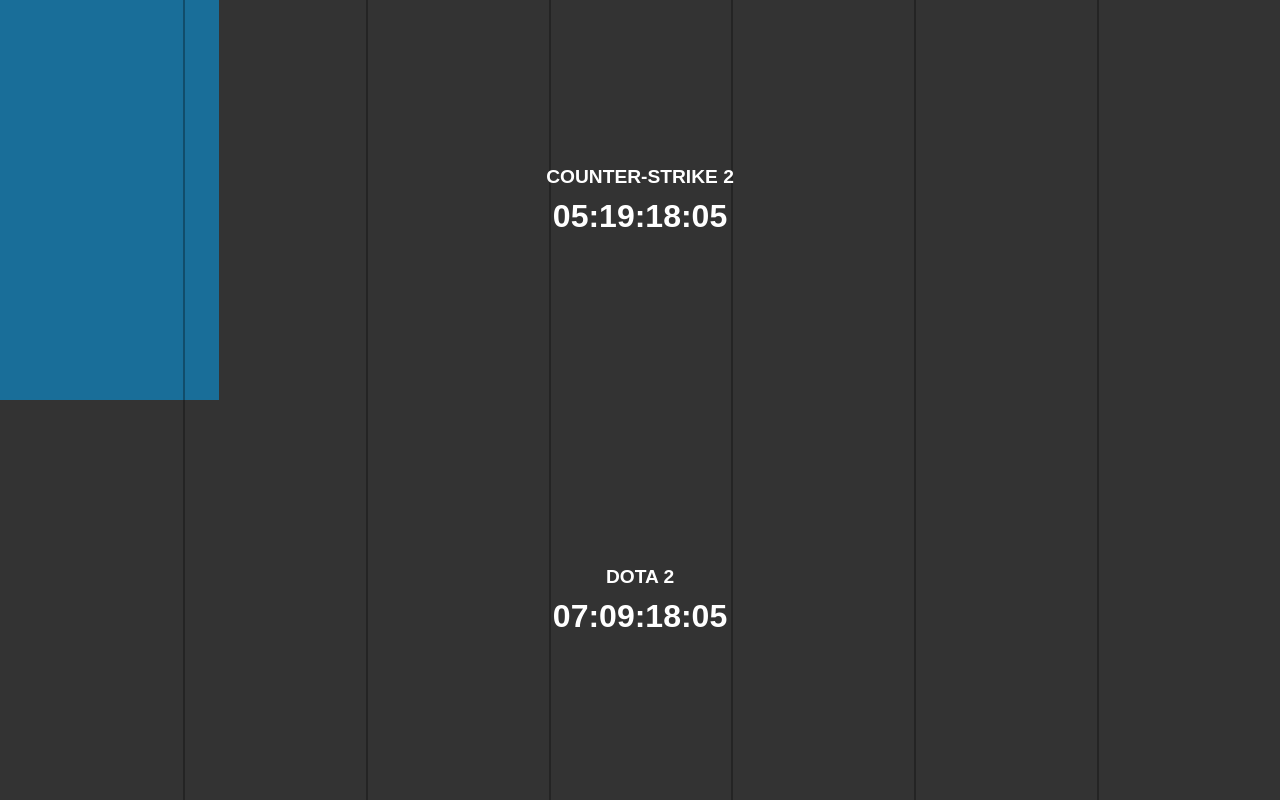
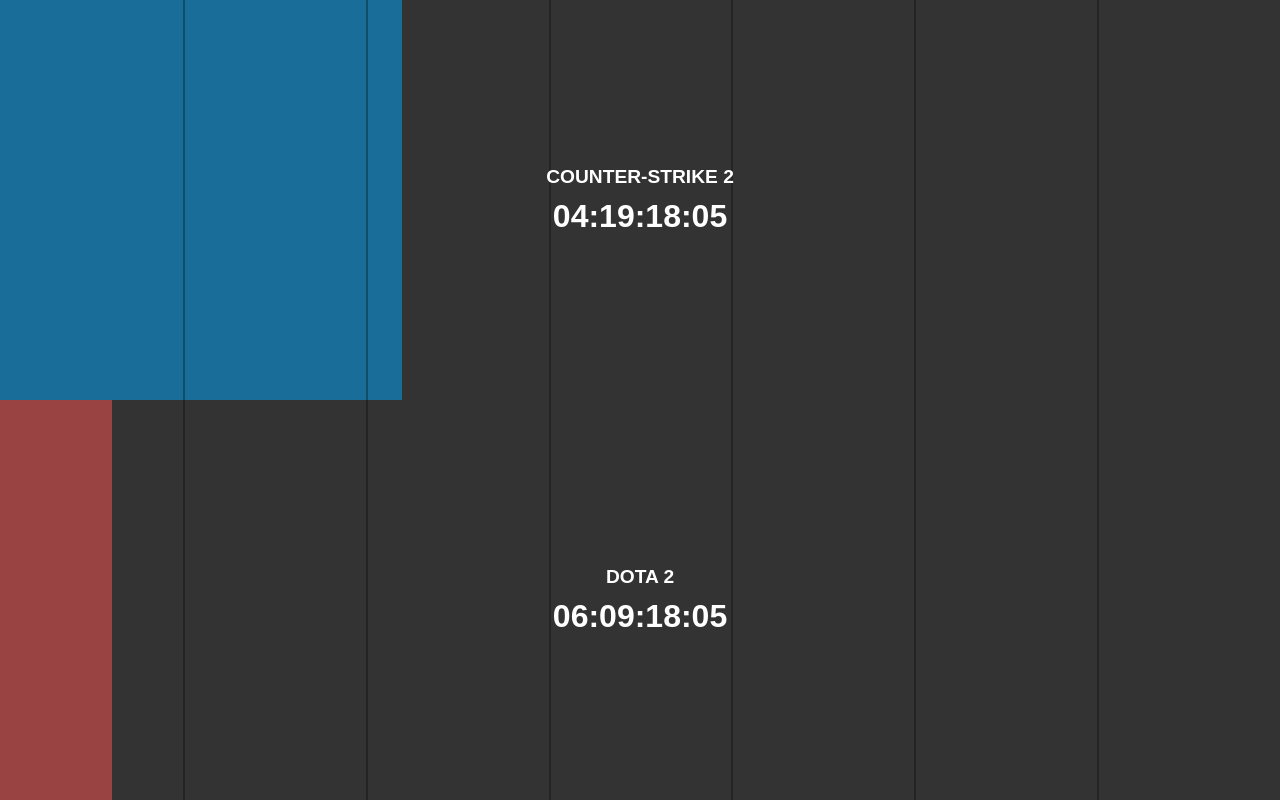
Before and after one commit to Rommmmaha/rommmmaha.github.io, a plain HTML site: page timers/index.html in a window 1280 px wide. Drawn offline with Linux system fonts and the light colour scheme.

Commit message:
fixing that unreadable function

```diff
--- a/timers/index.html
+++ b/timers/index.html
@@ -93,46 +93,36 @@
             { day: 3, hour: 2, color: '#00aaff', label: 'Counter-Strike 2' },
             { day: 4, hour: 16, color: '#ff5555', label: 'Dota 2' }
         ];
-
         function createTimerHTML(id, config) {
             const timerSection = document.createElement('div');
             timerSection.className = 'timer-section';
             timerSection.innerHTML = `<div class="progress-bar" id="progress-bar-${id}" style="background-color:${config.color};"></div><div class="timer-content"><div class="timer-label">${config.label}</div><div class="timer-display" id="timer-display-${id}">Loading...</div></div>`;
-
             for (let i = 1; i <= 6; i++) {
                 const divider = document.createElement('div');
                 divider.className = 'divider';
                 divider.style.left = `${(i / 7) * 100}%`;
                 timerSection.appendChild(divider);
             }
-
             return timerSection;
         }
-
         const timersContainer = document.getElementById('timers-container');
         timersConfig.forEach((config, index) => { timersContainer.appendChild(createTimerHTML(index, config)); });
-
         function getRemainingTime(targetDay, targetHour) {
-            return Math.floor((3 + targetDay + targetHour / 24) * (60 * 60 * 24) - ((new Date()).getTime() / 1000) % (60 * 60 * 24));
+            return Math.floor((3 + targetDay + targetHour / 24) * (60 * 60 * 24) - ((new Date()).getTime() / 1000) % (60 * 60 * 24 * 7));
         }
-
         function updateTimers() {
             timersConfig.forEach((config, index) => {
                 const totalSeconds = getRemainingTime(config.day, config.hour);
-
                 const days = Math.floor(totalSeconds / 86400).toString().padStart(2, '0');
                 const hours = Math.floor((totalSeconds % 86400) / 3600).toString().padStart(2, '0');
                 const minutes = Math.floor((totalSeconds % 3600) / 60).toString().padStart(2, '0');
                 const seconds = Math.floor(totalSeconds % 60).toString().padStart(2, '0');
-
                 document.getElementById(`timer-display-${index}`).innerText = `${days}:${hours}:${minutes}:${seconds}`;
-
                 const weekSeconds = 7 * 24 * 60 * 60;
                 const progress = 100 - (totalSeconds / weekSeconds * 100);
                 document.getElementById(`progress-bar-${index}`).style.width = `${progress}%`;
             });
         }
-
         updateTimers();
         setInterval(updateTimers, 1000);
     </script>
```
